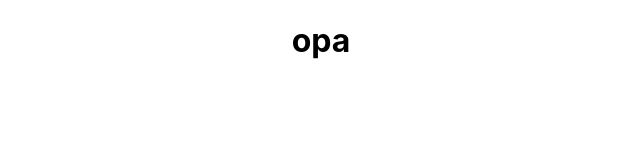
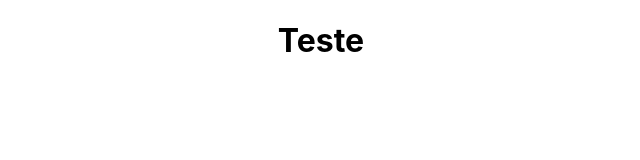
Before and after one commit to vmdev10/gestor-eventos, a React (Create React App) app: page / in a window 1280 px wide. Shown: the top 160 px of the page, without its empty margins (319-959 px from the left). Built offline with nearby package versions, Linux system fonts and the light colour scheme.

Commit message:
Package Installations

```diff
--- a/package.json
+++ b/package.json
@@ -5,12 +5,14 @@
   "dependencies": {
     "@emotion/react": "^11.5.0",
     "@emotion/styled": "^11.3.0",
-    "@material-ui/core": "^5.0.0-beta.5",
+    "@material-ui/core": "^4.12.3",
+    "@material-ui/icons": "^4.11.2",
     "@testing-library/jest-dom": "^5.11.4",
     "@testing-library/react": "^11.1.0",
     "@testing-library/user-event": "^12.1.10",
     "react": "^17.0.2",
     "react-dom": "^17.0.2",
+    "react-material-ui-carousel": "v2",
     "react-scripts": "4.0.3",
     "web-vitals": "^1.0.1"
   },
--- a/src/components/App.jsx
+++ b/src/components/App.jsx
@@ -4,7 +4,7 @@ import React from "react";
 
 function App() {
   return <div className="App">
-    <h1>opa</h1>
+    <h1>Teste</h1>
   </div>;
 }
 
```
Also changed, not shown: 1 other file (tests, documents, lock files or other folders).
